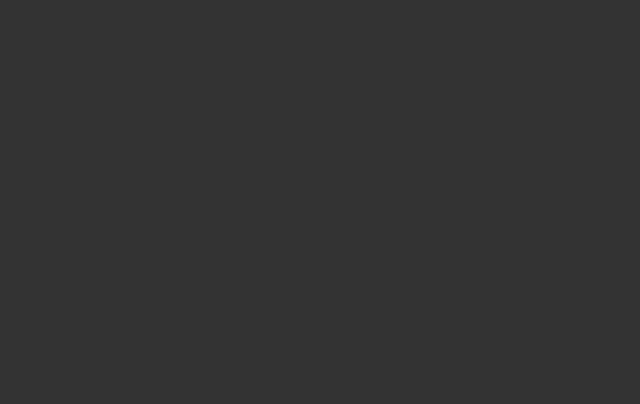
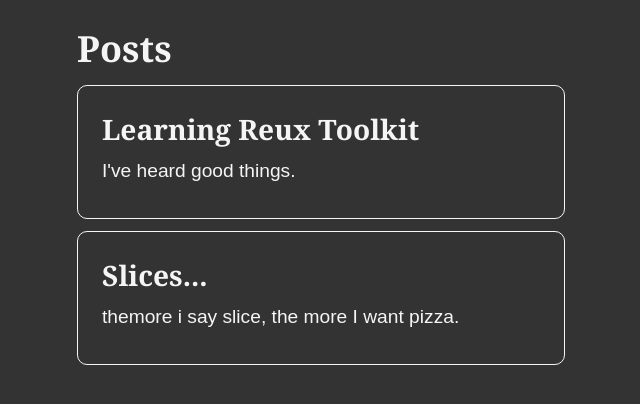
Before and after one commit to Le-w-is/Redux, a React (Create React App) app: page / in a window 1280 px wide. Shown: the top 404 px of the page, without its empty margins (313-953 px from the left). Built offline with nearby package versions, Linux system fonts and the light colour scheme.

Commit message:
added postslice and postlist

```diff
--- a/src/App.js
+++ b/src/App.js
@@ -1,9 +1,10 @@
 import './index.css';
+import PostsList from './features/posts/PostsList';
 
 function App() {
   return (
     <main className="App">
-
+      <PostsList />
     </main>
   );
 }
--- a/src/app/store.js
+++ b/src/app/store.js
@@ -1,8 +1,9 @@
 import { configureStore } from '@reduxjs/toolkit';
+import postsReducer from '../features/posts/postsSlice'
 
 
 export const store = configureStore({
     reducer: {
-
+        posts: postsReducer,
     }
-})
+});
--- /dev/null
+++ b/src/features/posts/PostsList.js
@@ -0,0 +1,23 @@
+import { useSelector } from "react-redux/es/hooks/useSelector";
+import { selectAllPosts } from "./postsSlice";
+
+
+const PostsList = () => {
+    const posts = useSelector(selectAllPosts)
+
+    const renderedPosts = posts.map(post => (
+        <article key={post.id}>
+            <h3>{post.title}</h3>
+            <p>{post.content.substring(0, 100)}</p>
+        </article>
+    ))
+
+    return (
+        <section>
+            <h2>Posts</h2>
+            {renderedPosts}
+        </section>
+    )
+};
+
+export default PostsList
--- a/src/features/posts/postsSlice.js
+++ b/src/features/posts/postsSlice.js
@@ -6,11 +6,13 @@ const initialState = [
 ]
 
 const postsSlice = createSlice({
-    Name: 'posts',
+    name: 'posts',
     initialState,
     reducers: {
 
     }
 })
 
+export const selectAllPosts = (state) => state.posts;
+
 export default postsSlice.reducer
```
